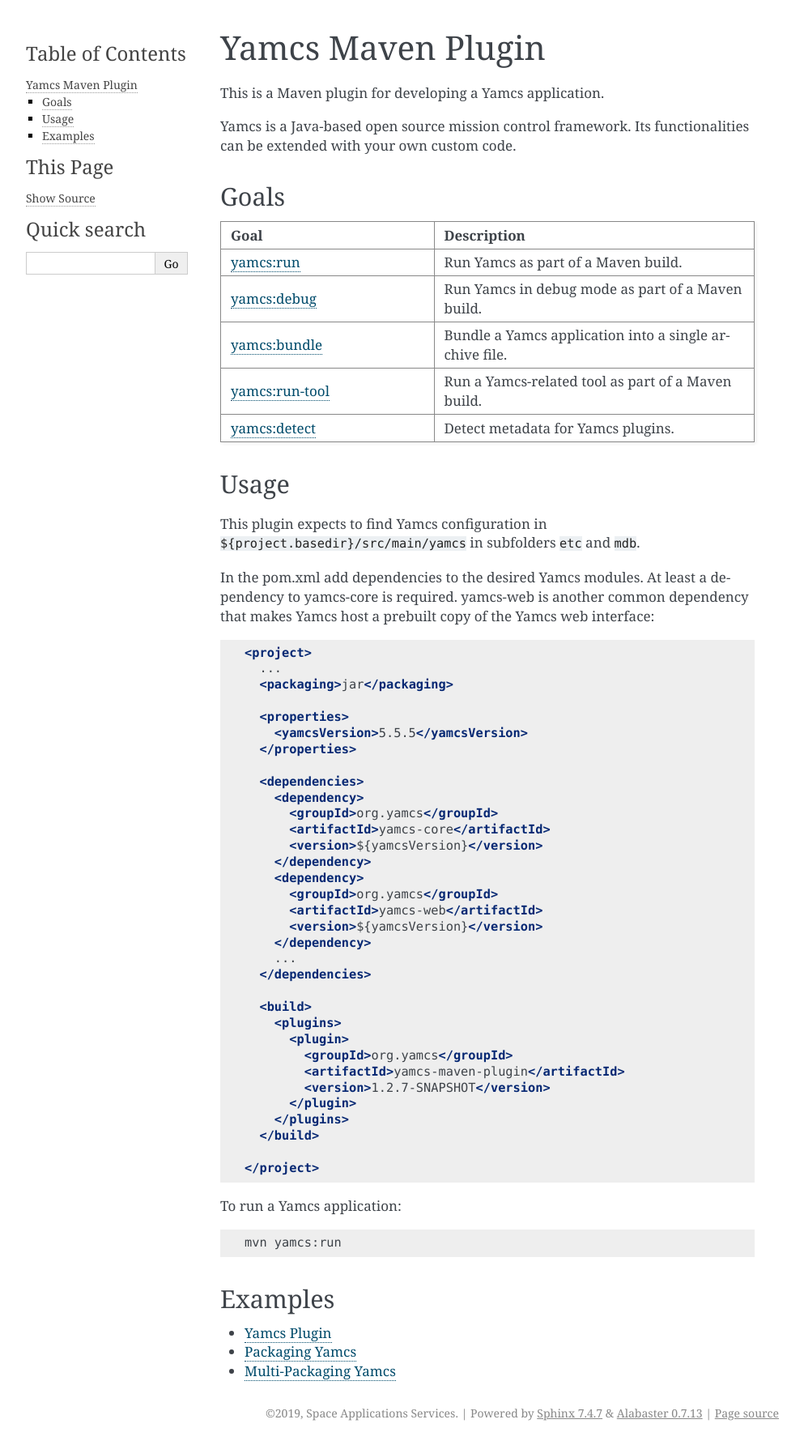
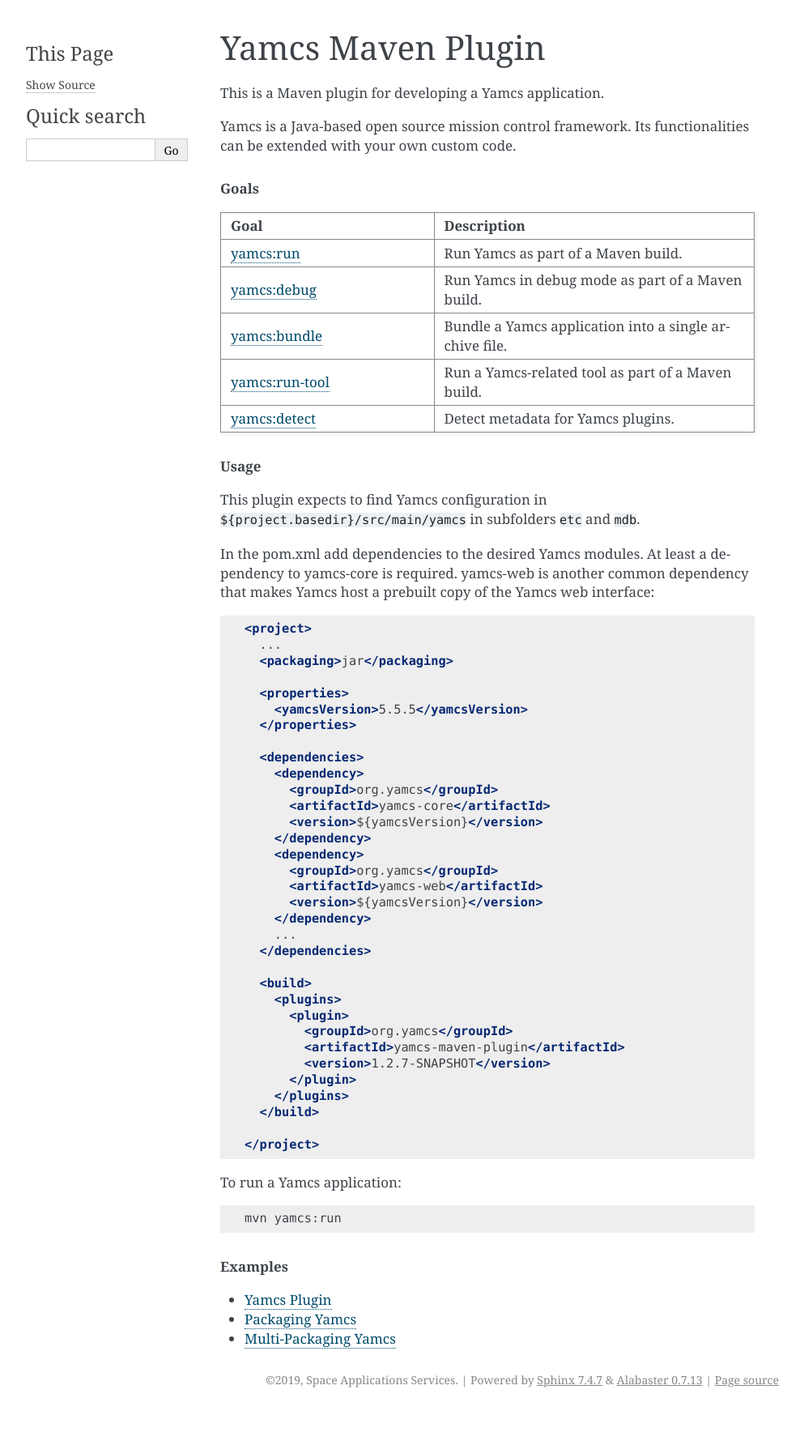
Before and after one commit to yamcs/yamcs-maven-plugin, a Sphinx documentation site: the page built from docs/index.rst, in a window 1280 px wide. Shown: the whole page at 81% size, without its empty margins (148-1141 px from the left). Built offline with Sphinx 7.4.7, drawn with Linux system fonts in a browser that asks for light colours; after the commit the page ends 1743 px from its top, so only the background shows below that; part of the change alters nothing that is shown.

```diff
--- a/docs/conf.py
+++ b/docs/conf.py
@@ -2,29 +2,46 @@ from xml.etree import ElementTree as ET
 
 # Read the latest Yamcs versions from the Maven pom.xml
 tree = ET.ElementTree()
-tree.parse('../pom.xml')
-plugin_version_el = tree.getroot().find('{http://maven.apache.org/POM/4.0.0}version')
-properties_el = tree.getroot().find('{http://maven.apache.org/POM/4.0.0}properties')
-yamcs_version_el = properties_el.find('{http://maven.apache.org/POM/4.0.0}yamcsVersion')
+tree.parse("../pom.xml")
+plugin_version_el = tree.getroot().find("{http://maven.apache.org/POM/4.0.0}version")
+properties_el = tree.getroot().find("{http://maven.apache.org/POM/4.0.0}properties")
+yamcs_version_el = properties_el.find("{http://maven.apache.org/POM/4.0.0}yamcsVersion")
 
 # Configure Sphinx
-project = u'yamcs-maven-plugin'
-copyright = u'2019, Space Applications Services'
-author = u'Yamcs Team'
-version = plugin_version_el.text # The short X.Y version
+project = "yamcs-maven-plugin"
+copyright = "2019, Space Applications Services"
+author = "Yamcs Team"
+version = plugin_version_el.text  # The short X.Y version
 release = version  # The full version, including alpha/beta/rc tags
-extensions = ['sphinxcontrib.fulltoc']
-source_suffix = '.rst'
+extensions = ["sphinxcontrib.fulltoc"]
+source_suffix = ".rst"
 language = None
-exclude_patterns = [u'_build', 'Thumbs.db', '.DS_Store']
-pygments_style = 'sphinx'
+exclude_patterns = ["_build", "Thumbs.db", ".DS_Store"]
+pygments_style = "sphinx"
+
+latex_elements = {
+    "papersize": "a4paper",
+    "figure_align": "htbp",
+    "extraclassoptions": "openany",
+}
+
+latex_documents = [
+    (
+        "index",
+        "yamcs-maven-plugin.tex",
+        "Yamcs Maven Plugin",
+        "Space Applications Services",
+        "manual",
+    ),
+]
 
 # Brute-force replacer for substituting properties even in source code blocks
 def handlebar_replacer(app, docname, source):
     result = source[0]
-    result = result.replace('{{ YAMCS_PLUGIN_VERSION }}', plugin_version_el.text)
-    result = result.replace('{{ YAMCS_VERSION }}', yamcs_version_el.text)
+    result = result.replace("{{ YAMCS_PLUGIN_VERSION }}", plugin_version_el.text)
+    result = result.replace("{{ YAMCS_VERSION }}", yamcs_version_el.text)
     source[0] = result
 
+
 def setup(app):
-   app.connect('source-read', handlebar_replacer)
+    app.connect("source-read", handlebar_replacer)
--- a/docs/index.rst
+++ b/docs/index.rst
@@ -1,13 +1,16 @@
 ==================
 Yamcs Maven Plugin
 ==================
+
+.. raw:: latex
+
+    \chapter{About Yamcs Maven Plugin}
 
 This is a Maven plugin for developing a Yamcs application.
 
 Yamcs is a Java-based open source mission control framework. Its functionalities can be extended with your own custom code.
 
-Goals
-~~~~~
+.. rubric:: Goals
 
 .. list-table::
     :widths: 40 60
@@ -27,8 +30,7 @@ Goals
       - Detect metadata for Yamcs plugins.
 
 
-Usage
-~~~~~
+.. rubric:: Usage
 
 This plugin expects to find Yamcs configuration in ``${project.basedir}/src/main/yamcs`` in subfolders ``etc`` and ``mdb``.
 
@@ -77,8 +79,7 @@ To run a Yamcs application:
     mvn yamcs:run
 
 
-Examples
-~~~~~~~~
+.. rubric:: Examples
 
 * :doc:`examples/plugin`
 * :doc:`examples/packaging`
```
